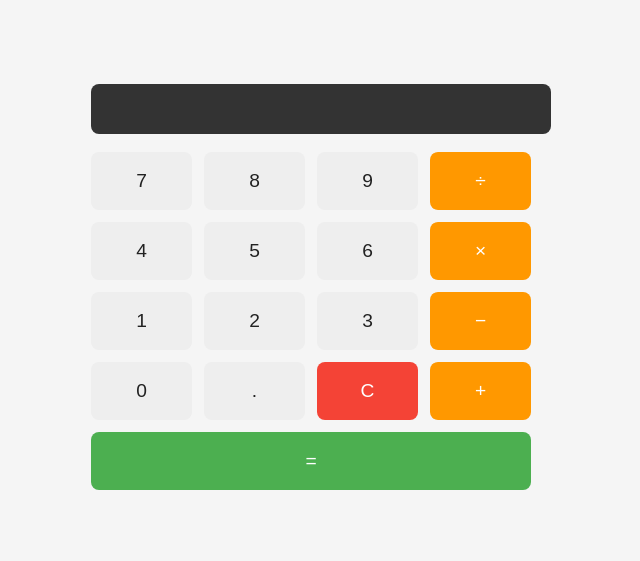
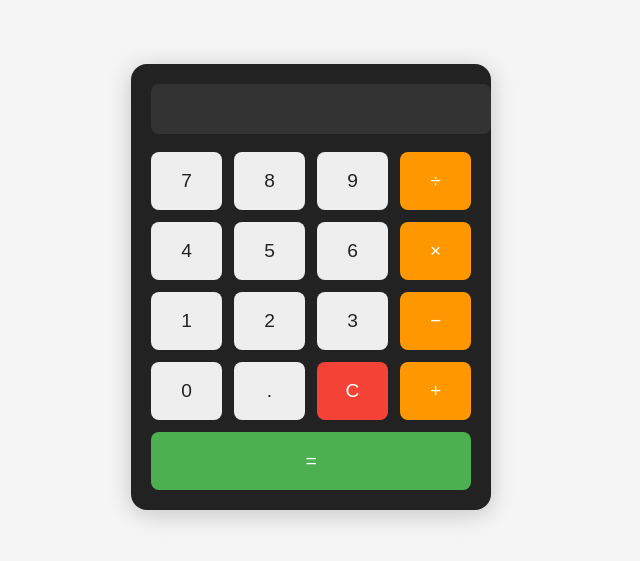
Before and after one commit to NandioWK/Kalkulator, a plain HTML site: page index.html in a window 1280 px wide. Shown: the part 121-682 px from the top of the page, without its empty margins (329-969 px from the left). Drawn offline with Linux system fonts and the light colour scheme.

Commit message:
Update style.css

```diff
--- a/style.css
+++ b/style.css
@@ -7,7 +7,7 @@ body {
     font-family: Arial, Helvetica, sans-serif;
 }
 
-.kalculator {
+.kalkulator {
     background: #222;
     padding: 20px;
     border-radius: 16px;
@@ -75,5 +75,4 @@ body {
 
 #clear:active {
     background: #c62828;
-
 }
```
